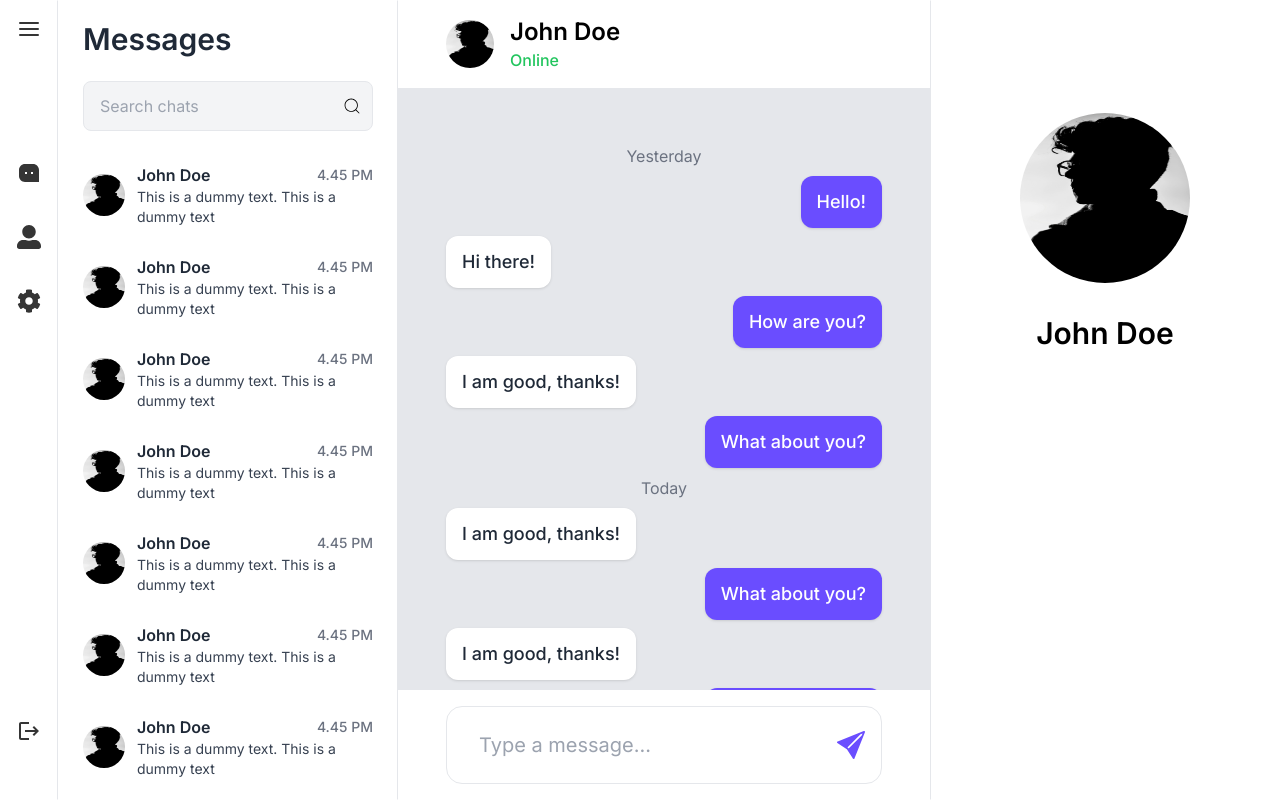
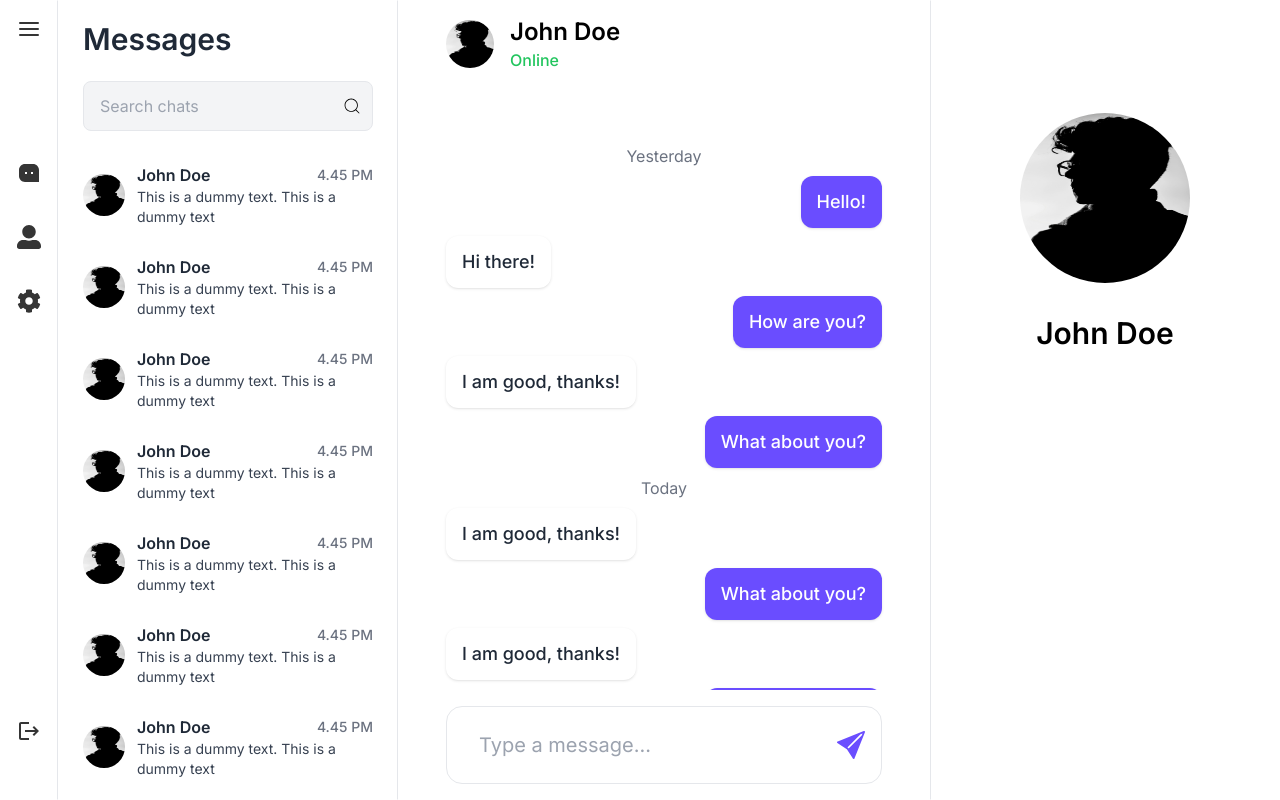
Before and after one commit to edwinochieng/chatterbox, a Next.js app: page /chats/1 in a window 1280 px wide. Built offline with nearby package versions, Linux system fonts and the light colour scheme.

Commit message:
remove chatroom background

```diff
--- a/src/app/(dashboard)/chats/[id]/page.tsx
+++ b/src/app/(dashboard)/chats/[id]/page.tsx
@@ -12,7 +12,7 @@ export default function ChatDetailsPage() {
         </div>
 
         {/**Chat room */}
-        <div className="w-full bg-gray-200 h-screen ">
+        <div className="w-full h-screen ">
           <ChatRoom />
         </div>
 
```
